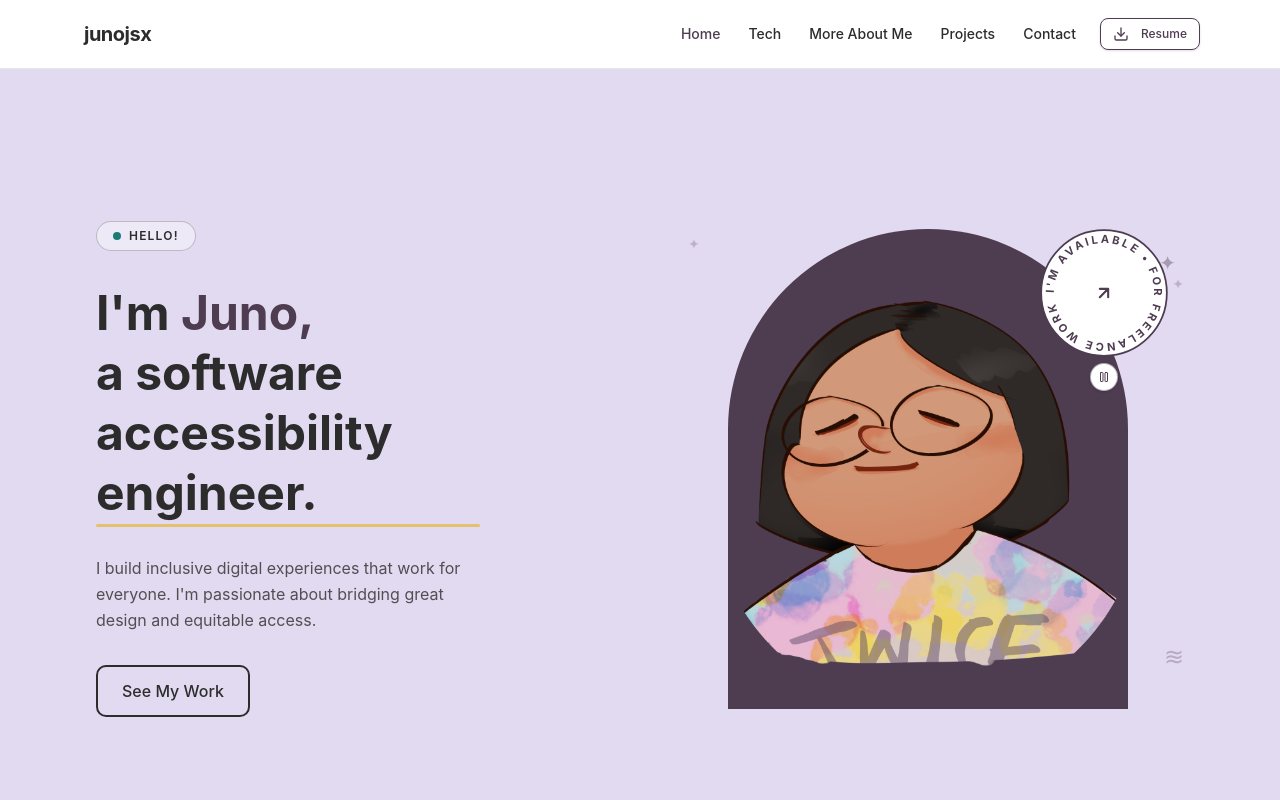
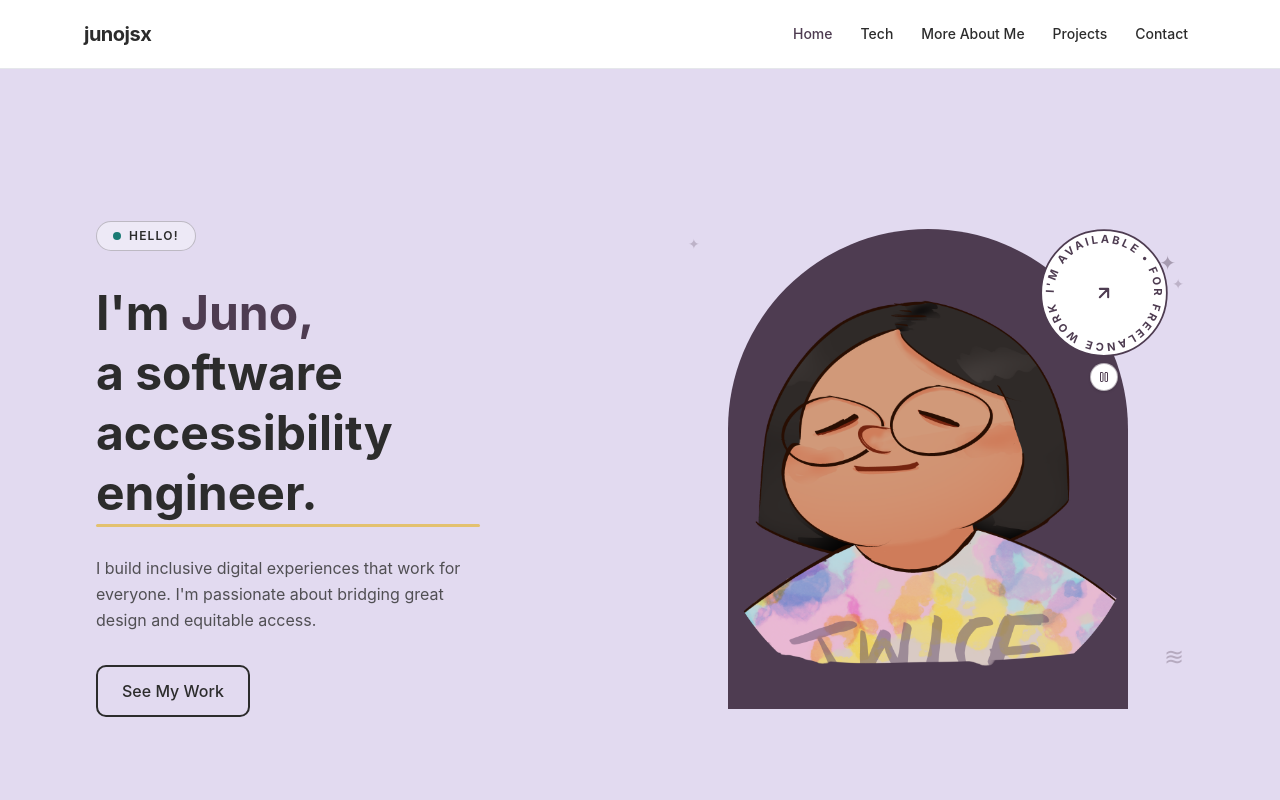
Before and after one commit to junojsx/junojsx, a React (Vite) app: page / in a window 1280 px wide. Shown: the top 800 px of the page. Built offline with nearby package versions, Linux system fonts and the light colour scheme.

Commit message:
removing download resume

```diff
--- a/src/components/layout/Navbar.tsx
+++ b/src/components/layout/Navbar.tsx
@@ -108,25 +108,6 @@ export default function Navbar() {
               </a>
             </li>
           ))}
-
-          <li className="md:ml-2 mt-2 md:mt-0">
-            <Button
-              asChild
-              variant="outline"
-              size="sm"
-              className="border-deep-purple text-deep-purple bg-transparent
-                         hover:bg-deep-purple hover:text-white w-full md:w-auto"
-            >
-              <a
-                href="/resume.pdf"
-                download
-                aria-label="Download resume as PDF"
-              >
-                <Download className="mr-1 h-4 w-4" aria-hidden="true" />
-                Resume
-              </a>
-            </Button>
-          </li>
         </ul>
       </nav>
     </header>
```
